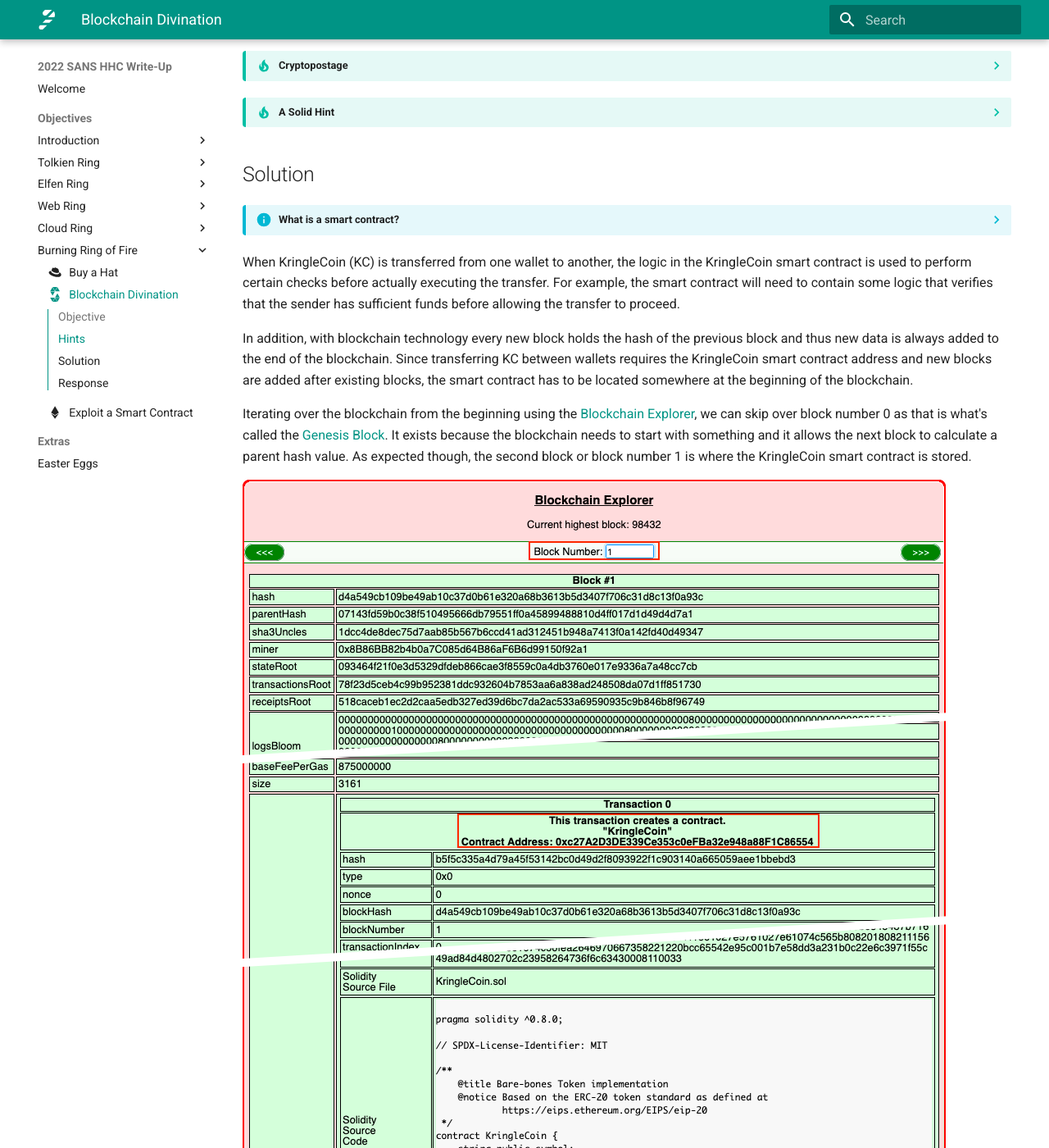
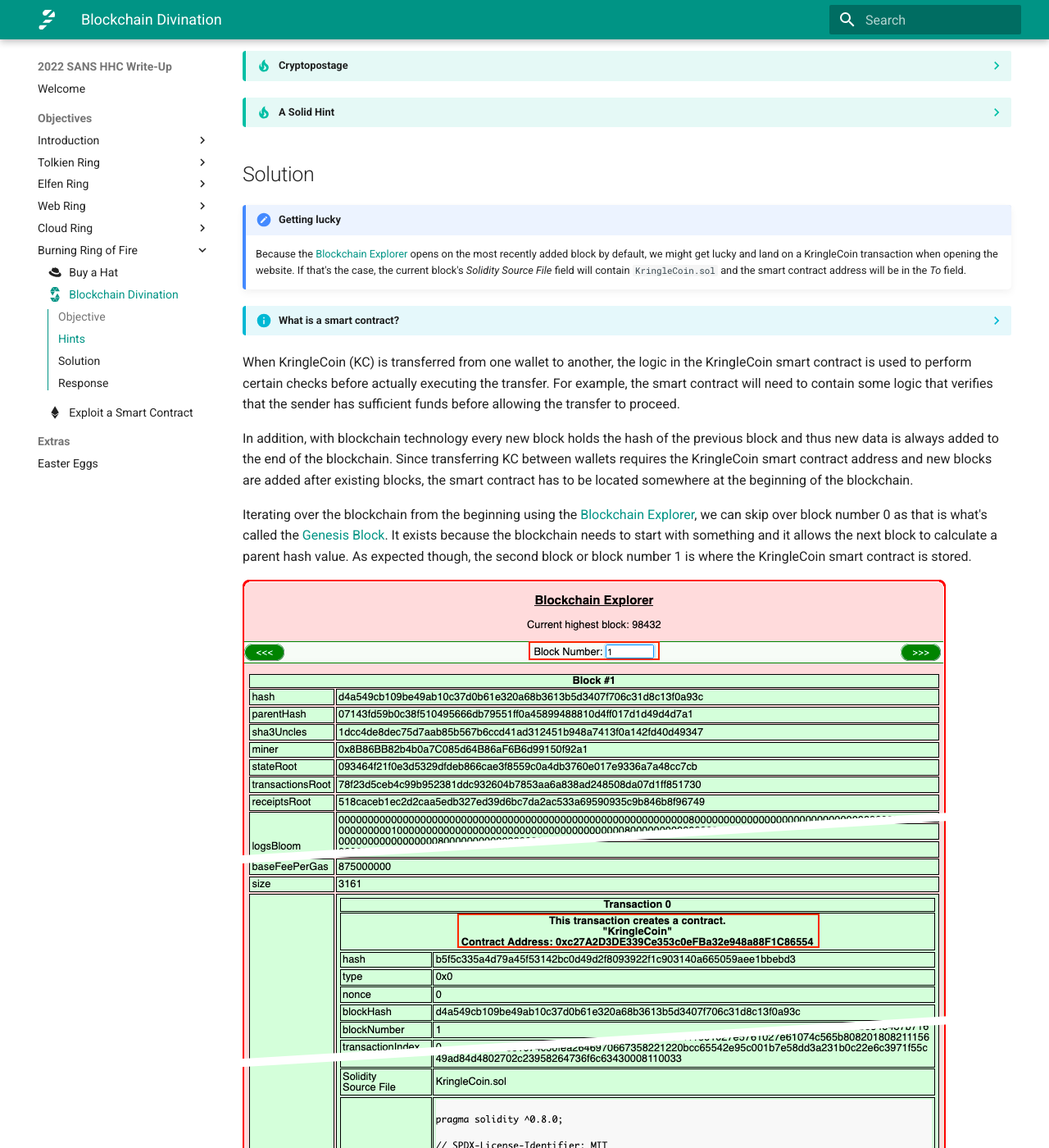
Before and after one commit to crahan/HolidayHackChallenge2022, an MkDocs documentation site: the page built from docs/objectives/o15.md, in a window 1280 px wide and 1400 px high, scrolled down 517 px. Shown: the whole window at 82% size. Built offline with MkDocs 1.6.1 and Material for MkDocs 9.7.7, drawn with Linux system fonts in a browser that asks for light colours; comment, search, counter and statistics services are not loaded; some of the changed text lies outside the part shown.

Commit message:
Move notes to the top

```diff
--- a/docs/objectives/o15.md
+++ b/docs/objectives/o15.md
@@ -35,6 +35,9 @@
 
 ## Solution
 
+!!! note "Getting lucky"
+    Because the [Blockchain Explorer](https://prod-blockbrowser.kringle.co.in/) opens on the most recently added block by default, we might get lucky and land on a KringleCoin transaction when opening the website. If that's the case, the current block's *Solidity Source File* field will contain `KringleCoin.sol` and the smart contract address will be in the *To* field.
+
 ??? info "What is a smart contract?"
     [Per IBM](https://www.ibm.com/topics/smart-contracts), *Smart contracts are simply programs stored on a blockchain that run when predetermined conditions are met. They typically are used to automate the execution of an agreement so that all participants can be immediately certain of the outcome, without any intermediary’s involvement or time loss. They can also automate a workflow, triggering the next action when conditions are met.*
 
```
Also changed, not shown: other parts of docs/objectives/o15.md (+0 -3 lines), docs/objectives/o12.md (+4 -3 lines).
